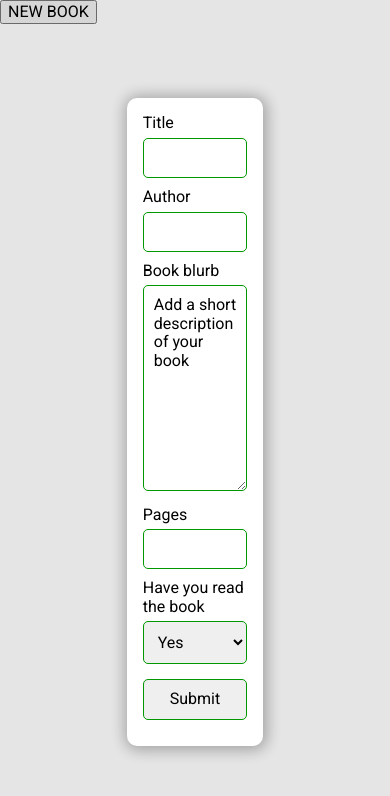
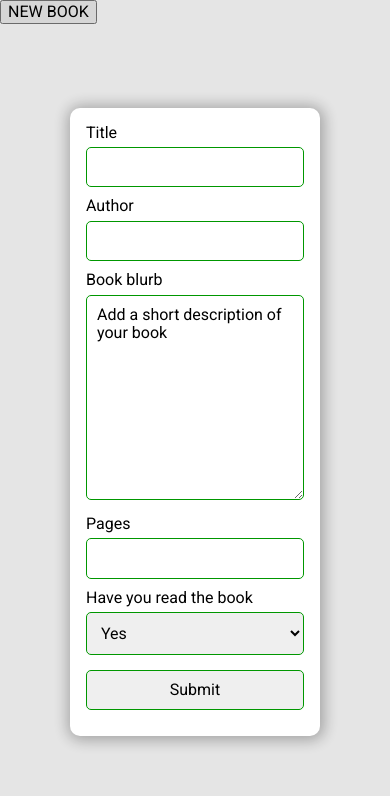
Before and after one commit to lindelwa122/odin-library, a plain HTML site: page index.html in a window 390 px wide. Both pictures are taken after a click on the button "NEW BOOK". Drawn offline with Linux system fonts and the light colour scheme.

Commit message:
Add minimum and maximum width for the dialog

```diff
--- a/assets/css/style.css
+++ b/assets/css/style.css
@@ -49,5 +49,5 @@ dialog {
   border: none;
   border-radius: 10px;
   box-shadow: 1px 1px 15px 3px rgba(0, 0, 0, 0.3);
-  width: 35vw;
+  width: clamp(250px, 35vw, 450px);
 }
```
